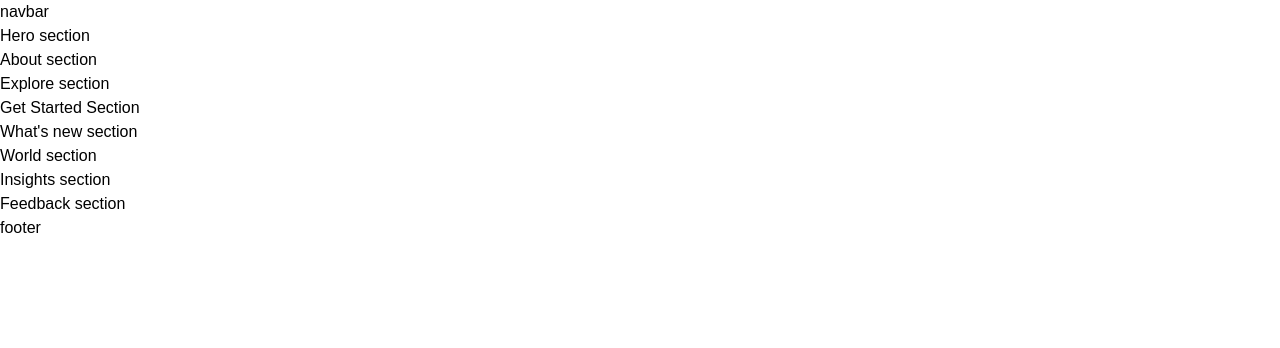
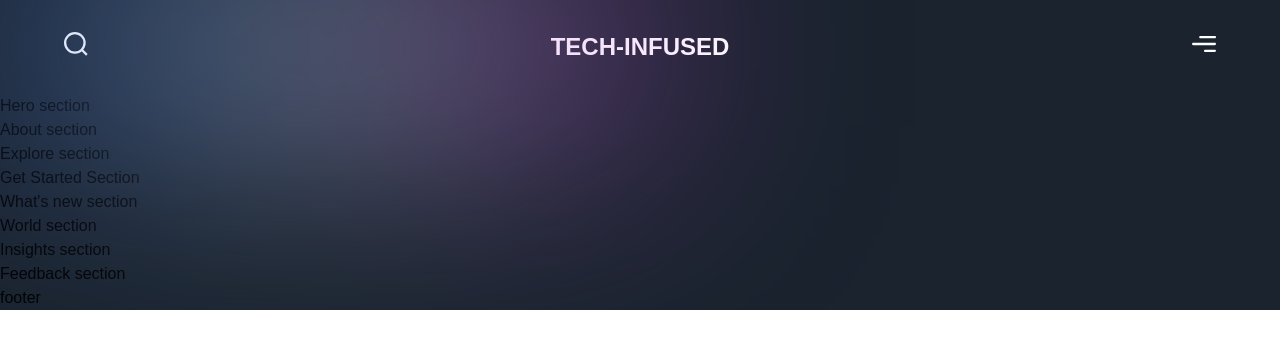
Before and after one commit to Adithya-jh/TechInfusedWeb, a Next.js app: page / in a window 1280 px wide. Shown: the top 348 px of the page. Built offline with nearby package versions, Linux system fonts and the light colour scheme; a web font is replaced by a local one.

Commit message:
Nvbar completed

```diff
--- a/app/head.js
+++ b/app/head.js
@@ -1,6 +1,6 @@
 const Head = () => (
   <>
-    <title>Metaversus</title>
+    <title>TechInfused</title>
     <meta name="viewport" content="width=device-width, initial-scale=1" />
     <link rel="icon" href="/favicon.ico" />
   </>
--- a/app/page.js
+++ b/app/page.js
@@ -1,8 +1,17 @@
 import { Footer, Navbar } from '../components';
-import { About, Explore, Feedback, GetStarted, Hero, Insights, WhatsNew, World } from '../sections';
+import {
+  About,
+  Explore,
+  Feedback,
+  GetStarted,
+  Hero,
+  Insights,
+  WhatsNew,
+  World,
+} from '../sections';
 
 const Page = () => (
-  <div>
+  <div className="bg-primary-black overflow-hidden">
     <Navbar />
     <Hero />
     <About />
--- a/components/Navbar.jsx
+++ b/components/Navbar.jsx
@@ -1,9 +1,36 @@
 'use client';
 
+import { motion } from 'framer-motion';
+
+import styles from '../styles';
+import { navVariants } from '../utils/motion';
+
 const Navbar = () => (
-  <nav>
-    navbar
-  </nav>
+  <motion.nav
+    variants={navVariants}
+    initial="hidden"
+    whileInView="show"
+    className={`${styles.xPaddings} py-8 relative `}
+  >
+    <div className="absolute w-[50%] inset-0 gradient-01" />
+    <div className={`${styles.innerWidth} mx-auto flex justify-between gap-8`}>
+      <img
+        src="/search.svg"
+        alt="Search"
+        className="w-[24px] h-[24px] object-contain "
+      />
+
+      <h2 className="font-extrabold text-[24px] leading-[30px] text-white">
+        TECH-INFUSED
+      </h2>
+
+      <img
+        src="/menu.svg"
+        alt="menu"
+        className="w-[24px] h-[24px] object-contain "
+      />
+    </div>
+  </motion.nav>
 );
 
 export default Navbar;
```
